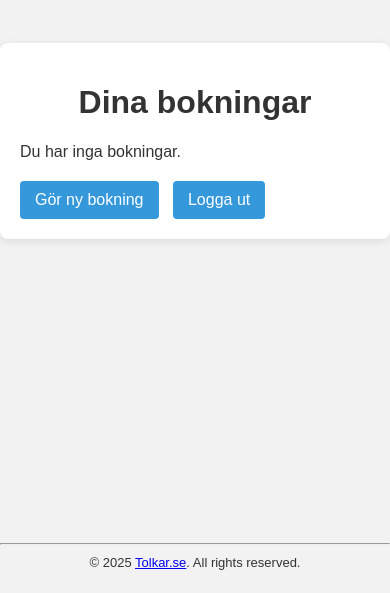
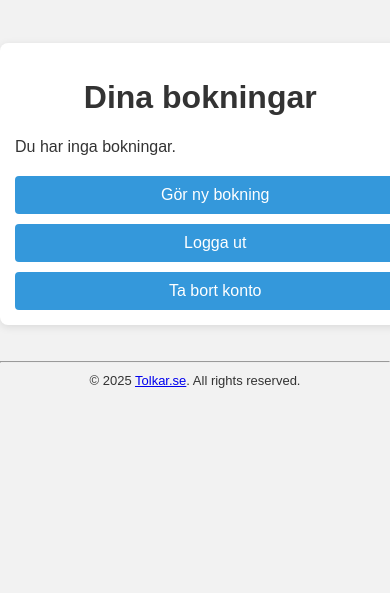
Before and after one commit to Mr-cool08/tolka, a Flask app: page / in a window 390 px wide. Shown: the part 251-844 px from the top of the page. Run offline with Flask 3, Linux system fonts and the light colour scheme; a user stored in the database is signed in; data comes from the database, SQL or seed files in the repository.

Commit message:
Add mobile-friendly layout and account removal link

```diff
--- a/static/style/base.css
+++ b/static/style/base.css
@@ -62,4 +62,8 @@ p {
     form {
         padding: 15px;
     }
+
+    footer {
+        position: static;
+    }
 }
--- a/static/style/dashboard.css
+++ b/static/style/dashboard.css
@@ -91,7 +91,24 @@
 }
 
 @media (max-width: 600px) {
+    .dashboard-container {
+        padding: 15px;
+        width: 95%;
+    }
+
     .dashboard-table {
         min-width: 500px;
     }
+
+    .dashboard-actions {
+        display: flex;
+        flex-direction: column;
+        gap: 10px;
+    }
+
+    .dashboard-button {
+        margin-right: 0;
+        width: 100%;
+        text-align: center;
+    }
 }
--- a/templates/home.html
+++ b/templates/home.html
@@ -44,6 +44,7 @@
   <div class="dashboard-actions">
     <a href="{{ url_for('index') }}" class="dashboard-button">Gör ny bokning</a>
     <a href="{{ url_for('logout') }}" class="dashboard-button">Logga ut</a>
+    <a href="{{ removal_link }}" class="dashboard-button">Ta bort konto</a>
   </div>
 </div>
 {% else %}
--- a/website.py
+++ b/website.py
@@ -11,6 +11,7 @@ import functions
 from itertools import combinations
 import subprocess
 import pyotp
+import urllib.parse
 
 languages = [
     "Franska", "Engelska", "Tyska", "Spanska",
@@ -54,8 +55,19 @@ def home():
             (user_email,),
         )
         bookings = cursor.fetchall()
+        cursor.execute("SELECT email FROM logins WHERE id = ?", (session['user_id'],))
+        row = cursor.fetchone()
+        hashed_email = row[0] if row else ''
         conn.close()
-        return render_template('home.html', bookings=bookings)
+        body = urllib.parse.quote_plus(
+            f"Please remove my account. Email hash: {hashed_email}"
+        )
+        removal_link = (
+            f"mailto:placeholder@tolkar.se?subject=Remove%20account&body={body}"
+        )
+        return render_template(
+            'home.html', bookings=bookings, removal_link=removal_link
+        )
     return render_template('home.html')
 
 
```
